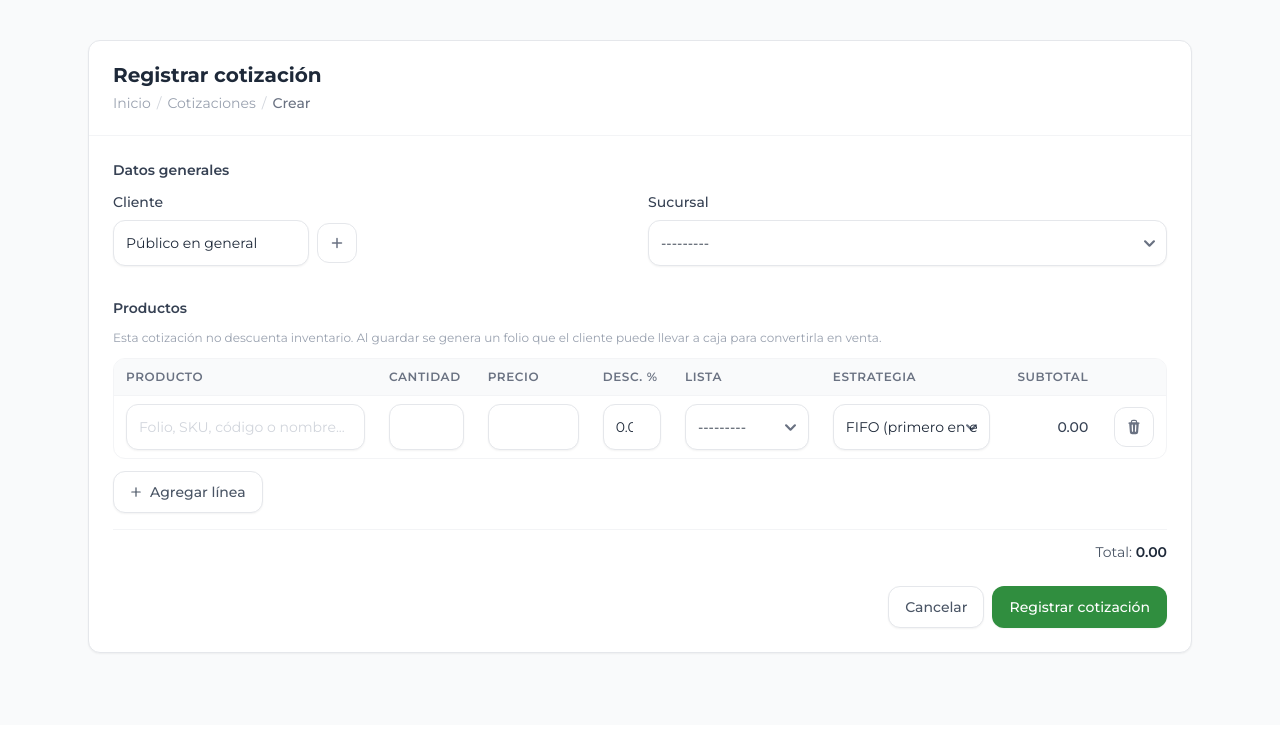
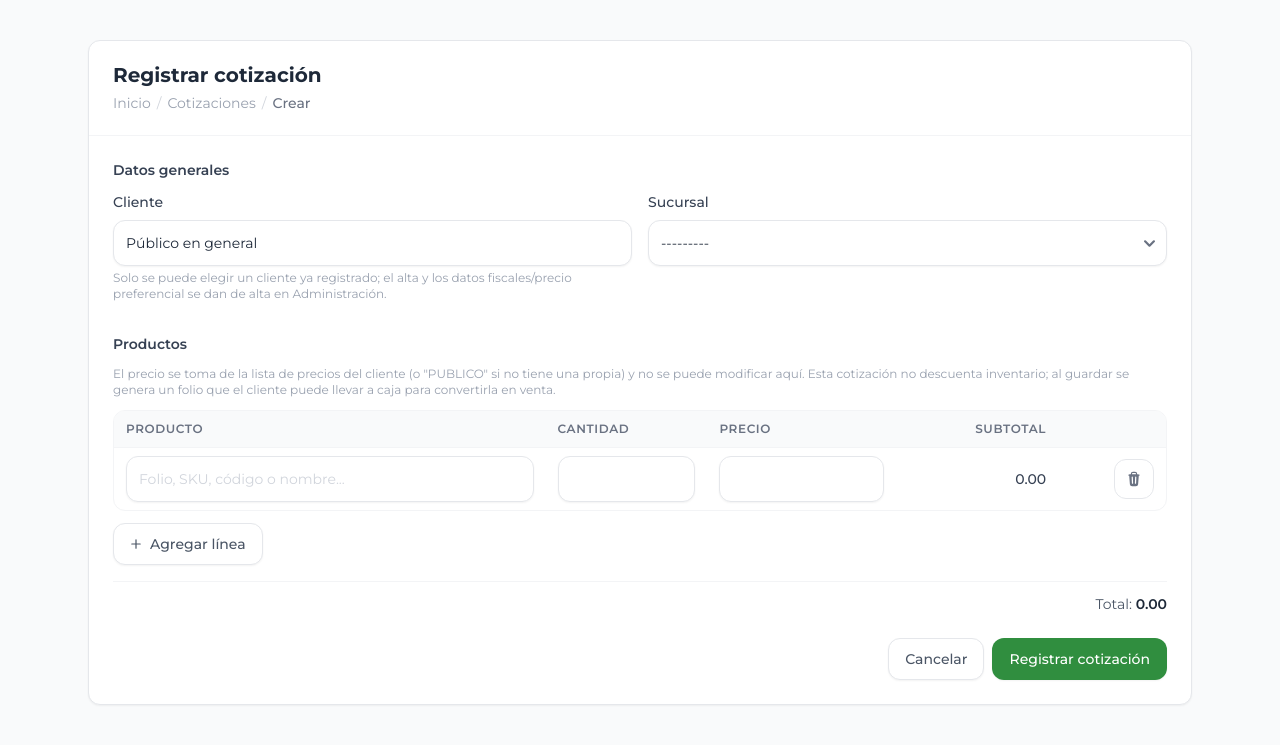
Before and after one commit to agrotordillo/sitordillo, a Django app: page /cotizaciones/crear/ in a window 1280 px wide. Shown: the part 108-853 px from the top of the page. Before the commit the page ends 762 px from the top, so only its background shows below. Run offline with Django 5.2, Linux system fonts and the light colour scheme; the visitor is signed in with stand-in values (Sample User, id 1); data comes from the database, SQL or seed files in the repository; data that the repository does not hold is empty; parts of the project's set-up code (start-up, migrations or seed data) failed here and were passed over.

Commit message:
feat(ventas,cotizaciones): el precio de una venta o cotización no se manipula
Ni el cajero en una venta ni mostrador en una cotización deciden el
precio de una línea -se resuelve siempre con la lista de precios del
cliente (su "precio preferencial", o "PUBLICO" si no tiene una propia) y
la sucursal, ignorando cualquier precio_unitario que llegue en el POST-.
El campo queda readonly en el HTML, pero esa no es la garantía real: el
servidor lo recalcula e ignora lo manipulado incluso si alguien lo manda
directo saltándose el formulario (probado a mano). Se fija también la
estrategia de salida siempre en FIFO (nunca FEFO) y el descuento en 0;
se quitan del formulario los campos descuento/lista_precio/
estrategia_salida, que ya no decide quien captura.

apps.products.services.fijar_precios_autorizados() concentra esa lógica
compartida entre VentaDetalle y CotizacionDetalle (mismos 4 campos), para
no repetirla en los 3 lugares que la necesitan: VentaCreateView,
CotizacionCreateView/UpdateView, y la conversión de cotización a venta
(convertir_cotizacion_view) -que antes copiaba el precio_unitario tal
cual traía la cotización sin volver a resolverlo; ahora se vuelve a
calcular con la sucursal/cliente reales de la venta, que caja puede
cambiar respecto a la cotización original-.

ProductoBuscarView ahora puede resolver ese mismo precio por sucursal
(antes ignoraba los precios específicos por sucursal de ProductoPrecio y
siempre devolvía el precio general plano) cuando el buscador de producto
manda los nuevos parámetros opcionales `cliente` y `precio_almacen`
-compras/traspasos no los mandan, así que su comportamiento no cambia-.

De paso, cotización deja de ofrecer "Crear nuevo cliente" y se le quita
el permiso clientes.add_cliente al grupo "Mostrador y Cotización": ahí
solo se buscan clientes ya registrados, nunca se dan de alta ni se editan
(sí se puede desde Ventas, ver el siguiente commit).

Co-Authored-By: Claude Sonnet 5 <noreply@anthropic.com>

```diff
--- a/backend/apps/cotizaciones/forms.py
+++ b/backend/apps/cotizaciones/forms.py
@@ -4,7 +4,7 @@ from django.forms import inlineformset_factory
 from apps.core.forms import BaseModelForm
 from apps.core.scoping import almacen_principal, almacenes_visibles
 from apps.clientes.models import Cliente
-from apps.products.models import Almacen, ListaPrecio, Producto
+from apps.products.models import Almacen, Producto
 from .models import Cotizacion, CotizacionDetalle
 
 
@@ -52,9 +52,19 @@ class CotizacionForm(BaseModelForm):
 
 
 class CotizacionDetalleForm(BaseModelForm):
+    """descuento, lista_precio y estrategia_salida NO son campos del
+    formulario a propósito: quien levanta una cotización tampoco manipula
+    el precio (misma regla que en Ventas, ver VentaDetalleForm). La lista
+    de precios (la del cliente si tiene una propia, si no "PUBLICO") y la
+    estrategia de salida (siempre FIFO) las resuelve
+    CotizacionCreateView/UpdateView.form_valid() al guardar, y
+    precio_unitario -aunque sigue en el formulario, porque su valor real
+    se pinta ahí- se sobreescribe ahí también, sin confiar en lo que haya
+    llegado en el POST."""
+
     class Meta:
         model = CotizacionDetalle
-        fields = ["producto", "cantidad", "precio_unitario", "descuento", "lista_precio", "estrategia_salida"]
+        fields = ["producto", "cantidad", "precio_unitario"]
         widgets = {
             # Mismo patrón de búsqueda por texto que en Ventas (ver
             # producto-search.js): el <select> no es viable con ~300 mil
@@ -74,24 +84,9 @@ class CotizacionDetalleForm(BaseModelForm):
             "class": (self.fields["precio_unitario"].widget.attrs.get("class", "") + " fs-precio").strip(),
             "step": "0.01",
             "min": "0",
+            "readonly": "readonly",
+            "tabindex": "-1",
         })
-        self.fields["descuento"].widget.attrs.update({
-            "class": (self.fields["descuento"].widget.attrs.get("class", "") + " fs-descuento").strip(),
-            "step": "0.01",
-            "min": "0",
-            "max": "100",
-        })
-        self.fields["lista_precio"].queryset = ListaPrecio.objects.filter(is_active=True)
-        self.fields["lista_precio"].widget.attrs.update({
-            "class": (self.fields["lista_precio"].widget.attrs.get("class", "") + " fs-lista-precio").strip(),
-        })
-        # Casi toda sucursal cotiza solo en PUBLICO -salvo Bodega Sur, la
-        # única que de verdad maneja mayoreo/medio mayoreo/sub distribuidor-,
-        # así que se precarga sola y el cajero normal ni la nota.
-        if not self.instance.pk and "lista_precio" not in self.initial:
-            publico = ListaPrecio.objects.filter(nombre="PUBLICO").first()
-            if publico is not None:
-                self.initial["lista_precio"] = publico.pk
 
 
 CotizacionDetalleFormSet = inlineformset_factory(
--- a/backend/apps/cotizaciones/templates/cotizaciones/convertir_form.html
+++ b/backend/apps/cotizaciones/templates/cotizaciones/convertir_form.html
@@ -67,7 +67,7 @@
 
     <div>
       <h3 class="text-sm font-semibold text-gray-700 mb-3">Productos</h3>
-      <p class="text-xs text-gray-400 mb-3">El inventario se descuenta al confirmar (FIFO/FEFO), validando que haya existencia suficiente en la sucursal seleccionada.</p>
+      <p class="text-xs text-gray-400 mb-3">El precio se vuelve a resolver con la lista de precios del cliente y la sucursal elegidos aquí (no se copia tal cual de la cotización) y no se puede modificar. El inventario se descuenta al confirmar por FIFO, validando que haya existencia suficiente en la sucursal seleccionada.</p>
 
       {{ formset.management_form }}
       {% if formset.non_form_errors %}
@@ -83,8 +83,6 @@
               <th scope="col" class="px-3 py-2.5 font-semibold">Producto</th>
               <th scope="col" class="px-3 py-2.5 font-semibold">Cantidad</th>
               <th scope="col" class="px-3 py-2.5 font-semibold">Precio</th>
-              <th scope="col" class="px-3 py-2.5 font-semibold">Desc. %</th>
-              <th scope="col" class="px-3 py-2.5 font-semibold">Estrategia</th>
               <th scope="col" class="px-3 py-2.5 font-semibold text-right">Subtotal</th>
               <th scope="col" class="px-3 py-2.5 font-semibold"></th>
             </tr>
--- a/backend/apps/cotizaciones/templates/cotizaciones/cotizacion_form.html
+++ b/backend/apps/cotizaciones/templates/cotizaciones/cotizacion_form.html
@@ -30,12 +30,8 @@
       <div class="grid gap-4 sm:grid-cols-2">
         <div>
           <label for="{{ form.cliente.id_for_label }}" class="label">Cliente</label>
-          <div class="flex items-center gap-2">
-            {% include "clientes/includes/_cliente_search_field.html" %}
-            <a href="{% url 'clientes:cliente-create' %}" target="_blank" rel="noopener" class="btn-icon-outline" aria-label="Crear nuevo cliente" title="Crear nuevo cliente (se abre en una pestaña nueva)">
-              <svg class="w-5 h-5" xmlns="http://www.w3.org/2000/svg" viewBox="0 0 20 20" fill="currentColor"><path d="M10 4.75a.75.75 0 0 1 .75.75v3.75h3.75a.75.75 0 0 1 0 1.5H10.75v3.75a.75.75 0 0 1-1.5 0V10.75H5.5a.75.75 0 0 1 0-1.5h3.75V5.5A.75.75 0 0 1 10 4.75Z" /></svg>
-            </a>
-          </div>
+          {% include "clientes/includes/_cliente_search_field.html" %}
+          <p class="mt-1 text-xs text-gray-400">Solo se puede elegir un cliente ya registrado; el alta y los datos fiscales/precio preferencial se dan de alta en Administración.</p>
         </div>
         {% if not form.almacen.is_hidden %}
         <div>
@@ -51,7 +47,7 @@
 
     <div>
       <h3 class="text-sm font-semibold text-gray-700 mb-3">Productos</h3>
-      <p class="text-xs text-gray-400 mb-3">Esta cotización no descuenta inventario. Al guardar se genera un folio que el cliente puede llevar a caja para convertirla en venta.</p>
+      <p class="text-xs text-gray-400 mb-3">El precio se toma de la lista de precios del cliente (o "PUBLICO" si no tiene una propia) y no se puede modificar aquí. Esta cotización no descuenta inventario; al guardar se genera un folio que el cliente puede llevar a caja para convertirla en venta.</p>
 
       {{ formset.management_form }}
       {% if formset.non_form_errors %}
@@ -67,9 +63,6 @@
               <th scope="col" class="px-3 py-2.5 font-semibold">Producto</th>
               <th scope="col" class="px-3 py-2.5 font-semibold">Cantidad</th>
               <th scope="col" class="px-3 py-2.5 font-semibold">Precio</th>
-              <th scope="col" class="px-3 py-2.5 font-semibold">Desc. %</th>
-              <th scope="col" class="px-3 py-2.5 font-semibold">Lista</th>
-              <th scope="col" class="px-3 py-2.5 font-semibold">Estrategia</th>
               <th scope="col" class="px-3 py-2.5 font-semibold text-right">Subtotal</th>
               <th scope="col" class="px-3 py-2.5 font-semibold"></th>
             </tr>
--- a/backend/apps/cotizaciones/views/cotizacion_views.py
+++ b/backend/apps/cotizaciones/views/cotizacion_views.py
@@ -7,8 +7,9 @@ from django.views.generic import ListView
 from django.views.generic.edit import CreateView, UpdateView
 
 from apps.core.scoping import almacenes_visibles
-from apps.cotizaciones.models import Cotizacion
+from apps.cotizaciones.models import Cotizacion, CotizacionDetalle
 from apps.cotizaciones.forms import CotizacionForm, CotizacionDetalleFormSet
+from apps.products.services import fijar_precios_autorizados
 
 
 class CotizacionListView(PermissionRequiredMixin, ListView):
@@ -53,6 +54,15 @@ class CotizacionCreateView(PermissionRequiredMixin, CreateView):
         formset = CotizacionDetalleFormSet(self.request.POST, instance=form.instance, prefix="detalles")
         if not formset.is_valid():
             return self.render_to_response(self.get_context_data(form=form, formset=formset))
+
+        # El precio de una cotización tampoco lo captura mostrador (misma
+        # regla que en Ventas): se resuelve con la lista de precios del
+        # cliente y la sucursal de la cotización, ignorando lo que haya
+        # llegado en el POST.
+        fijar_precios_autorizados(
+            formset, form.cleaned_data.get("cliente"), form.cleaned_data.get("almacen"),
+            CotizacionDetalle.Estrategia.FIFO,
+        )
 
         lineas = [
             cd for f in formset
@@ -120,6 +130,15 @@ class CotizacionUpdateView(PermissionRequiredMixin, UpdateView):
         if not formset.is_valid():
             return self.render_to_response(self.get_context_data(form=form, formset=formset))
 
+        # El precio de una cotización tampoco lo captura mostrador (misma
+        # regla que en Ventas): se resuelve con la lista de precios del
+        # cliente y la sucursal de la cotización, ignorando lo que haya
+        # llegado en el POST.
+        fijar_precios_autorizados(
+            formset, form.cleaned_data.get("cliente"), form.cleaned_data.get("almacen"),
+            CotizacionDetalle.Estrategia.FIFO,
+        )
+
         lineas = [
             cd for f in formset
             if (cd := f.cleaned_data) and cd.get("producto") and not cd.get("DELETE")
--- a/backend/apps/products/templates/products/includes/_producto_search_field.html
+++ b/backend/apps/products/templates/products/includes/_producto_search_field.html
@@ -3,6 +3,8 @@
   class="producto-search relative"
   data-producto-search-url="{% url 'api:producto-buscar' %}"
   {% if almacen_field_id %}data-producto-search-almacen-field="{{ almacen_field_id }}"{% endif %}
+  {% if cliente_field_id %}data-producto-search-cliente-field="{{ cliente_field_id }}"{% endif %}
+  {% if precio_almacen_field_id %}data-producto-search-precio-almacen-field="{{ precio_almacen_field_id }}"{% endif %}
   data-producto-search-precio-campo="{{ precio_campo|default:'costo' }}"
 >
   {{ form.producto }}
--- a/backend/apps/ventas/templates/ventas/includes/_detalle_row.html
+++ b/backend/apps/ventas/templates/ventas/includes/_detalle_row.html
@@ -1,7 +1,7 @@
 <tr class="formset-row">
   <td class="px-3 py-2 w-64">
     {{ form.id }}
-    {% include "products/includes/_producto_search_field.html" with precio_campo="venta" %}
+    {% include "products/includes/_producto_search_field.html" with precio_campo="venta" cliente_field_id="id_cliente" precio_almacen_field_id="id_almacen" %}
   </td>
   <td class="px-3 py-2 w-24">
     {{ form.cantidad }}
@@ -10,15 +10,6 @@
   <td class="px-3 py-2 w-28">
     {{ form.precio_unitario }}
     {% if form.precio_unitario.errors %}<p class="mt-1 text-xs text-red-600">{{ form.precio_unitario.errors.0 }}</p>{% endif %}
-  </td>
-  <td class="px-3 py-2 w-20">
-    {{ form.descuento }}
-  </td>
-  <td class="px-3 py-2 w-36">
-    {{ form.lista_precio }}
-  </td>
-  <td class="px-3 py-2 w-44">
-    {{ form.estrategia_salida }}
   </td>
   <td class="px-3 py-2 w-24 text-right font-medium text-gray-700 fs-row-total">0.00</td>
   <td class="px-3 py-2 w-12 text-right">
--- a/backend/apps/ventas/templates/ventas/venta_form.html
+++ b/backend/apps/ventas/templates/ventas/venta_form.html
@@ -68,7 +68,7 @@
 
     <div>
       <h3 class="text-sm font-semibold text-gray-700 mb-3">Productos</h3>
-      <p class="text-xs text-gray-400 mb-3">El inventario se descuenta al guardar (FIFO/FEFO), validando que haya existencia suficiente en la sucursal seleccionada.</p>
+      <p class="text-xs text-gray-400 mb-3">El precio se toma de la lista de precios del cliente (o "PUBLICO" si no tiene una propia) y no se puede modificar aquí. El inventario se descuenta al guardar por FIFO, validando que haya existencia suficiente en la sucursal seleccionada.</p>
 
       {{ formset.management_form }}
       {% if formset.non_form_errors %}
@@ -84,9 +84,6 @@
               <th scope="col" class="px-3 py-2.5 font-semibold">Producto</th>
               <th scope="col" class="px-3 py-2.5 font-semibold">Cantidad</th>
               <th scope="col" class="px-3 py-2.5 font-semibold">Precio</th>
-              <th scope="col" class="px-3 py-2.5 font-semibold">Desc. %</th>
-              <th scope="col" class="px-3 py-2.5 font-semibold">Lista</th>
-              <th scope="col" class="px-3 py-2.5 font-semibold">Estrategia</th>
               <th scope="col" class="px-3 py-2.5 font-semibold text-right">Subtotal</th>
               <th scope="col" class="px-3 py-2.5 font-semibold"></th>
             </tr>
--- a/backend/static/js/modules/forms/producto-search.js
+++ b/backend/static/js/modules/forms/producto-search.js
@@ -57,9 +57,24 @@ document.addEventListener("DOMContentLoaded", () => {
     resultsEl.classList.remove("hidden");
   }
 
+  function limpiarPrecio(hiddenInput) {
+    // Al quitar el producto elegido, el precio que estaba puesto ya no
+    // corresponde a nada: se limpia en vez de dejarlo "pegado" (bug: se
+    // buscaba un producto, se borraba el campo de búsqueda, y el precio
+    // de ese producto se quedaba como si siguiera aplicando).
+    const row = hiddenInput?.closest(".formset-row");
+    const precioInput = row?.querySelector(".fs-precio");
+    if (precioInput) {
+      precioInput.value = "";
+      precioInput.dispatchEvent(new Event("input", { bubbles: true }));
+    }
+  }
+
   async function buscar(wrapper, input) {
     const url = wrapper.dataset.productoSearchUrl;
     const almacenFieldId = wrapper.dataset.productoSearchAlmacenField;
+    const clienteFieldId = wrapper.dataset.productoSearchClienteField;
+    const precioAlmacenFieldId = wrapper.dataset.productoSearchPrecioAlmacenField;
     const precioCampo = wrapper.dataset.productoSearchPrecioCampo || "costo";
     const resultsEl = wrapper.querySelector(".producto-search-results");
     const hiddenInput = wrapper.querySelector('input[type="hidden"]');
@@ -68,7 +83,10 @@ document.addEventListener("DOMContentLoaded", () => {
     if (!q) {
       resultsEl.classList.add("hidden");
       resultsEl.innerHTML = "";
-      if (hiddenInput) hiddenInput.value = "";
+      if (hiddenInput) {
+        hiddenInput.value = "";
+        limpiarPrecio(hiddenInput);
+      }
       return;
     }
 
@@ -96,6 +114,14 @@ document.addEventListener("DOMContentLoaded", () => {
     try {
       const params = new URLSearchParams({ q });
       if (almacenValue) params.set("almacen", almacenValue);
+      if (clienteFieldId) {
+        const clienteValue = document.getElementById(clienteFieldId)?.value;
+        if (clienteValue) params.set("cliente", clienteValue);
+      }
+      if (precioAlmacenFieldId) {
+        const precioAlmacenValue = document.getElementById(precioAlmacenFieldId)?.value;
+        if (precioAlmacenValue) params.set("precio_almacen", precioAlmacenValue);
+      }
       const res = await fetch(`${url}?${params.toString()}`, { headers: { Accept: "application/json" } });
       if (!res.ok) return;
       const items = await res.json();
@@ -129,17 +155,20 @@ document.addEventListener("DOMContentLoaded", () => {
         hiddenInput.value = item.id;
         hiddenInput.dataset.precioCosto = item.precio_costo;
 
-        // Sugiere el precio unitario de la línea (solo si el campo está
-        // vacío, para no pisar un precio ya capturado a mano): costo del
-        // producto en compras (precio_costo, 4 decimales), o precio de
-        // venta en ventas/cotizaciones (precio_venta, 2 decimales) -según
-        // data-producto-search-precio-campo en el wrapper-. Usar el campo
-        // equivocado no es solo un tema de decimales: en una venta
-        // sugeriría el costo de compra, no el precio al público.
+        // Precio unitario de la línea: costo del producto en compras
+        // (precio_costo, 4 decimales), o precio de venta ya resuelto por
+        // el backend (precio_venta, según la lista del cliente y la
+        // sucursal -ver ProductoBuscarView-) en ventas -según
+        // data-producto-search-precio-campo en el wrapper-. En compras
+        // solo se sugiere si el campo está vacío, para no pisar un costo
+        // ya capturado a mano; en ventas el precio no es editable por el
+        // cajero (readonly) y SIEMPRE se actualiza al elegir producto,
+        // para que nunca quede el de una elección anterior.
         const precioSugerido = precioCampo === "venta" ? item.precio_venta : item.precio_costo;
         const row = hiddenInput.closest(".formset-row");
         const precioInput = row?.querySelector(".fs-precio");
-        if (precioInput && !precioInput.value && precioSugerido) {
+        const debeActualizar = precioCampo === "venta" || !precioInput?.value;
+        if (precioInput && debeActualizar && precioSugerido) {
           precioInput.value = precioSugerido;
           precioInput.dispatchEvent(new Event("input", { bubbles: true }));
         }
```
Also changed, not shown: backend/apps/api/views/products.py (+34 -7 lines), backend/apps/cotizaciones/views/conversion_views.py (+17 -4 lines), backend/apps/products/services.py (+56 -1 lines), backend/apps/ventas/forms.py (+14 -19 lines), backend/apps/ventas/views/venta_views.py (+13 -2 lines), backend/apps/accounts/migrations/0014_quitar_add_cliente_mostrador.py (added).
